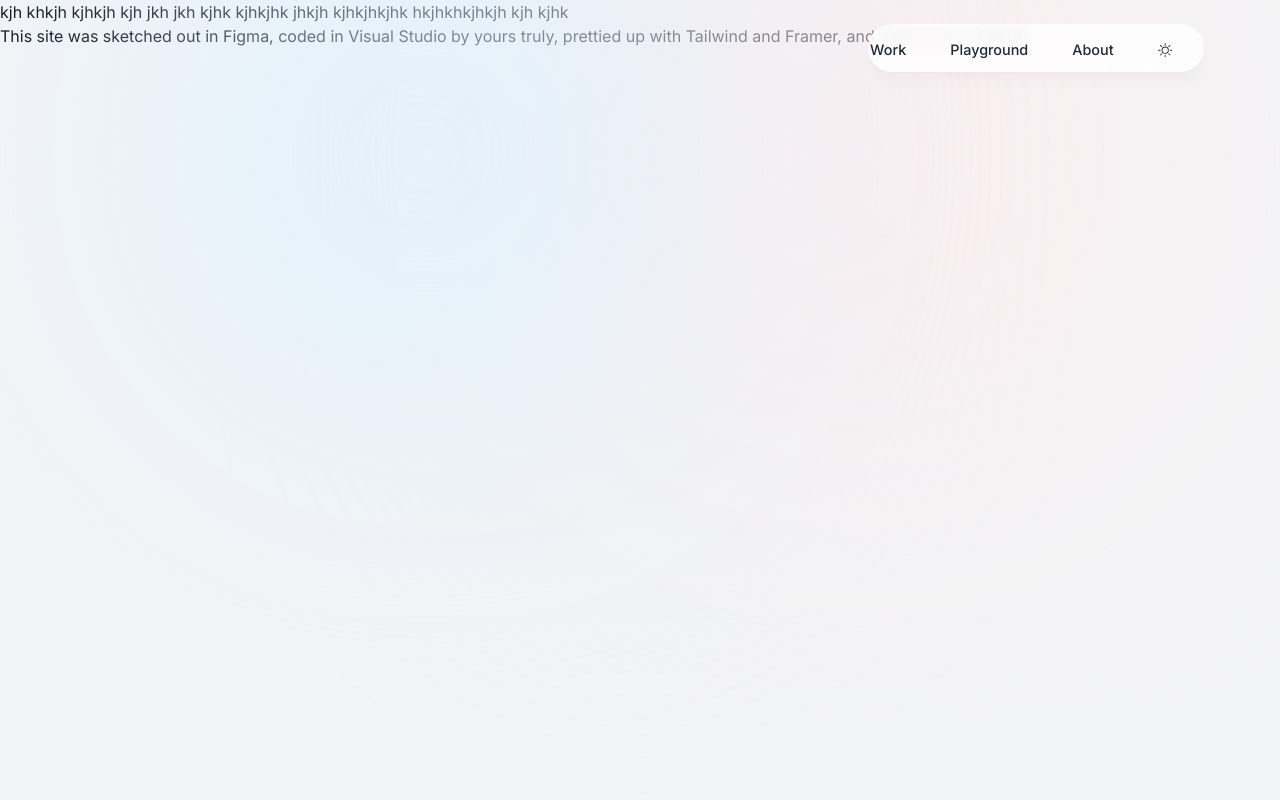
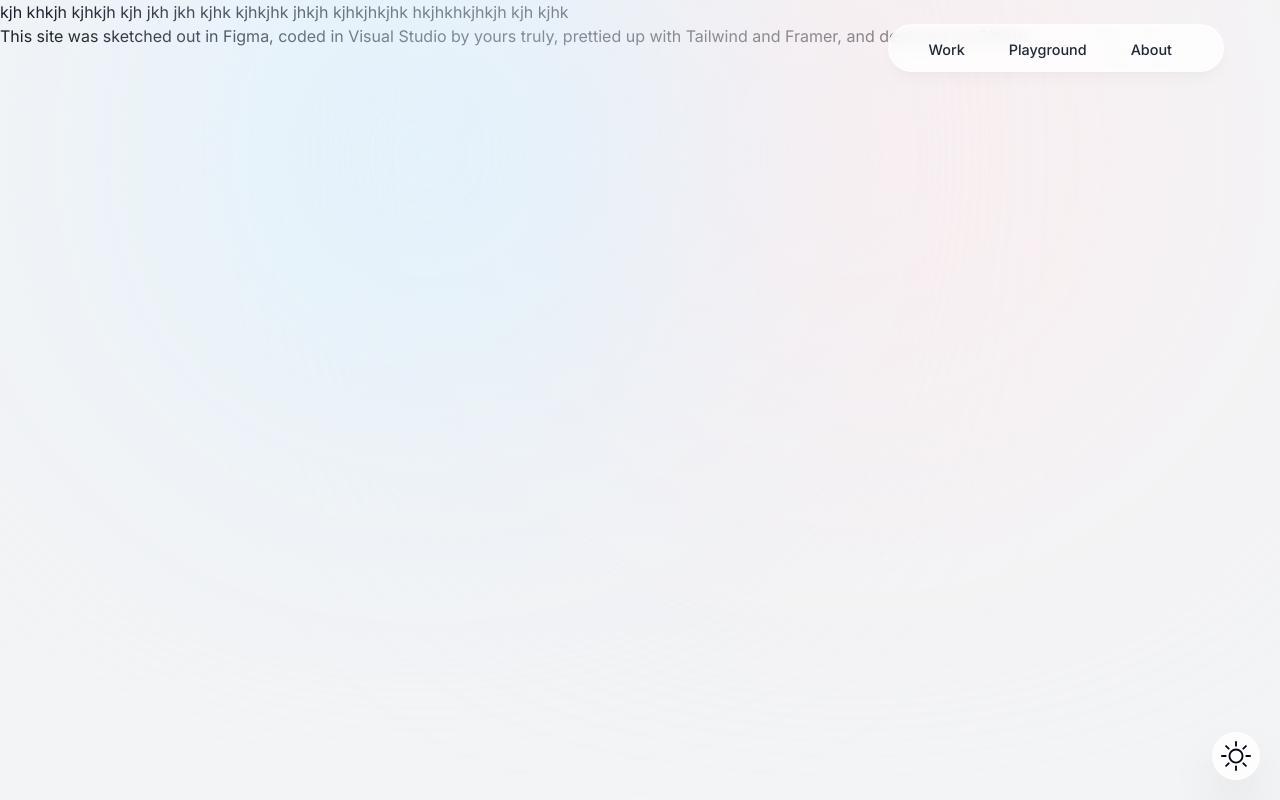
Before and after one commit to KJoWu/portfolio, a Next.js app: page /playground in a window 1280 px wide. Built offline with nearby package versions, Linux system fonts and the light colour scheme.

Commit message:
add link and fix toggle css

```diff
--- a/app/_components/header.tsx
+++ b/app/_components/header.tsx
@@ -3,19 +3,13 @@ import React from "react";
 import { motion } from "framer-motion";
 import { links } from "../lib/pageLinks";
 import Link from "next/link";
-// import ThemeSwitch from "./themeSwitch";
-import { useTheme } from "../_context/themeContext";
-import { BsMoon, BsSun } from "react-icons/bs";
-import { useRouter } from 'next/router';
 
 
 export default function Header() {
-  const { isDarkTheme, toggleTheme } = useTheme();
-
   return (
     <header className="z-[999] relative">
       <motion.div
-        className="fixed top-0 right-9 h-[4.5rem] w-full rounded-none border
+        className="fixed top-0 right-4 h-[4.5rem] w-full rounded-none border
          border-white border-opacity-40 bg-white bg-opacity-80 shadow-lg
           shadow-black/[0.03] backdrop-blur-[0.5rem]
           sm:top-6 sm:h-[3rem]  sm:w-[21rem] sm:rounded-full sm:mr-10
@@ -44,14 +38,6 @@ export default function Header() {
               </Link>
             </motion.li>
           ))}
-          <motion.button
-            className="flex w-full justify-center px-3 py-3 items-center hover:text-gray-950 transition"
-            onClick={toggleTheme}
-            initial={{ y: -100, opacity: 0 }}
-            animate={{ y: 0, opacity: 1 }}
-          >
-            {isDarkTheme ? <BsMoon /> : <BsSun />}
-          </motion.button>
         </ul>
       </nav>
     </header>
--- a/app/_components/themeSwitch.tsx
+++ b/app/_components/themeSwitch.tsx
@@ -7,10 +7,10 @@ export default function ThemeSwitch() {
     const { isDarkTheme, toggleTheme } = useTheme();
     return (
         <button
-      className="fixed top-5 right-5 w-[4rem] h-[4rem]"
+            className="fixed bottom-5 right-5 p-2 bg-white w-[3rem] h-[3rem] bg-opacity-80 back-blue-[0.5rem] border border-white border-opacity-40 shadow-2xl rounded-full flex items-center justify-center hover:scale-[1.15] active:scale-105 transition-all dark:bg-gray-950"
             onClick={toggleTheme}
         >
-      {isDarkTheme ? <BsMoon /> : <BsSun />}
+            {isDarkTheme ? <BsMoon className="text-3xl"/> : <BsSun className="text-3xl "/>}
         </button>
     );
 }
--- a/app/layout.tsx
+++ b/app/layout.tsx
@@ -4,6 +4,7 @@
 import { Inter } from "next/font/google";
 import Header from "./_components/header";
 import "./globals.css";
+import ThemeSwitch from "./_components/themeSwitch";
 import ThemeContextProvider from "./_context/themeContext";
 
 const inter = Inter({ subsets: ["latin"] });
@@ -41,6 +42,9 @@ export default function RootLayout({
           <Header />
 
           {children}
+
+          <ThemeSwitch />
+
           <div>
             This site was sketched out in Figma, coded in Visual Studio by yours
             truly, prettied up with Tailwind and Framer, and deployed on Github
--- a/app/lib/pageLinks.tsx
+++ b/app/lib/pageLinks.tsx
@@ -1,14 +1,14 @@
 export const links = [
   {
     name: "Work",
-    hash: "#home",
+    hash: "/",
   },
   {
     name: "Playground",
-    hash: "#projects",
+    hash: "/playground",
   },
   {
     name: "About",
-    hash: "#about",
+    hash: "/about",
   }
 ] as const;
--- a/app/lib/projectData.tsx
+++ b/app/lib/projectData.tsx
@@ -1,43 +1,40 @@
 import app1 from "../../public/app1.jpg";
 import app2 from "../../public/app2.jpg";
 import app3 from "../../public/app3.jpg";
-
 
 export const projectsData = [
   {
     title: "Campaign Proposal Content Management System",
     description: "Develope a user experience for a large scale application",
-      type:"Desktop Application",
-      imageUrl:app1,
-      skills:["Figma", "React", "Redux Forms", "Ruby on Rails"],
+    type: "Desktop Application",
+    imageUrl: app1,
+    skills: ["Figma", "React", "Redux Forms", "Ruby on Rails"],
     tags: ["Product Designer", "Full Stack Developer"],
     bg: "bg-zinc-50",
     tagsBg: "bg-zinc-400",
-      bgHover:"hover:bg-zinc-200"
+    bgHover: "hover:bg-zinc-200",
   },
   {
     title: "Colledge Data Sharing",
-      type:"Progressive Mobile Application",
+    type: "Progressive Mobile Application",
     description: "How can we improve Canada data for users across Canada",
-      imageUrl:app2,
-      skills:["Figma", "React", "Ruby on Rails"],
+    imageUrl: app2,
+    skills: ["Figma", "React", "Ruby on Rails"],
     tags: ["Mobile", "React Native", "Product Design"],
     bg: "bg-zinc-50",
     tagsBg: "bg-zinc-400",
-      bgHover:"hover:bg-zinc-200"
-
+    bgHover: "hover:bg-zinc-200",
   },
   {
     title: "Physical Contrusction",
-      type:"Mobile Application",
+    type: "Mobile Application",
     description: "How can we seamlessly coordinate a lab",
-      imageUrl:app3,
-      skills:["Figma", "React", "Redux Forms", "Ruby on Rails"],
+    imageUrl: app3,
+    skills: ["Figma", "React", "Redux Forms", "Ruby on Rails"],
     tags: ["Physical Skills"],
     bg: "bg-zinc-50",
     tagsBg: "bg-zinc-400",
-      bgHover:"hover:bg-zinc-200"
-
+    bgHover: "hover:bg-zinc-200",
   },
 ] as const;
 
@@ -45,35 +42,35 @@ export const projectsData = [
   {
     title: "Campaign Proposal Content Management System",
     description: "Develope a user experience for a large scale application",
-      type:"Desktop Application",
-      imageUrl:app1,
-      skills:["Figma", "React", "Redux Forms", "Ruby on Rails"],
+    type: "Desktop Application",
+    imageUrl: app1,
+    skills: ["Figma", "React", "Redux Forms", "Ruby on Rails"],
     tags: ["Product Designer", "Full Stack Developer"],
     bg: "bg-violet-500",
     tagsBg: "bg-violet-200",
-      bgHover:"bg-violet-300"
+    bgHover: "bg-violet-300",
   },
   {
     title: "Colledge Data Sharing",
-      type:"Mobile Application",
+    type: "Mobile Application",
     description: "How can we improve Canada data for users across Canada",
-      imageUrl:app2,
-      skills:["Figma", "React", "Redux Forms", "Ruby on Rails"],
+    imageUrl: app2,
+    skills: ["Figma", "React", "Redux Forms", "Ruby on Rails"],
     tags: ["Mobile", "React Native", "Product Design"],
     tagsBg: "bg-violet-10",
     bg: "bg-violet-50",
-      bgHover:"bg-violet-300"
+    bgHover: "bg-violet-300",
   },
   {
     title: "Physical Contrusction",
-      type:"Mobile Application",
+    type: "Mobile Application",
     description: "How can we seamlessly coordinate a lab",
-      imageUrl:app3,
-      skills:["Figma", "React", "Redux Forms", "Ruby on Rails"],
+    imageUrl: app3,
+    skills: ["Figma", "React", "Redux Forms", "Ruby on Rails"],
     tags: ["Physical Skills"],
     tagsBg: "bg-violet-10",
     bg: "bg-violet-50",
-      bgHover:"bg-violet-100"
+    bgHover: "bg-violet-100",
   },
 ] as const;
 
@@ -89,20 +86,15 @@ export const projectsData = [
   "C#",
   "Tailwind",
   "AntDesign/Material UI/Bootstrap",
-    "Css/Sass/BEM"
+  "Css/Sass/BEM",
 ] as const;
 
-  export const technicalTools = [
-    "Heroku",
-    "GCS",
-    "AWS",
-    "Git",
-  ] as const;
+export const technicalTools = ["Heroku", "GCS", "AWS", "Git"] as const;
 
 export const designTools = [
   "Figma",
   "AdobePhotoshop/Illustrator/After Effects",
   "Clip Studio",
   "Paint Tool Sai",
-    "Gimp"
+  "Gimp",
 ] as const;
```
Also changed, not shown: 1 other file (tests, documents, lock files or other folders). Lines whose indentation alone changed are shown as unchanged.
